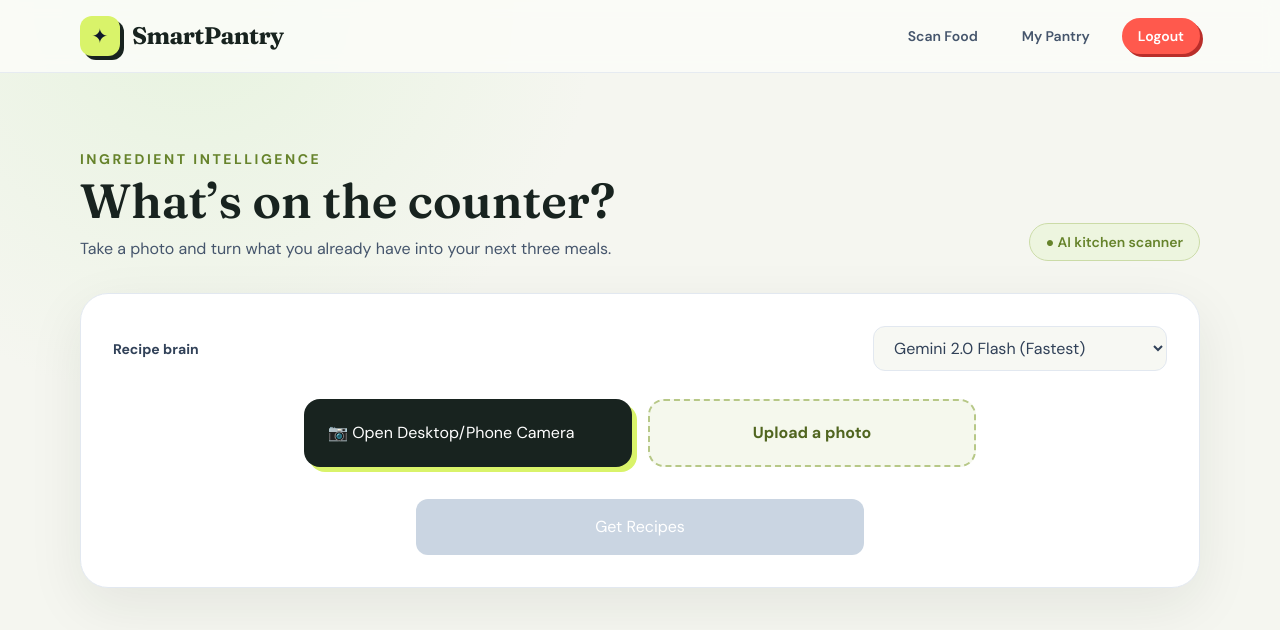
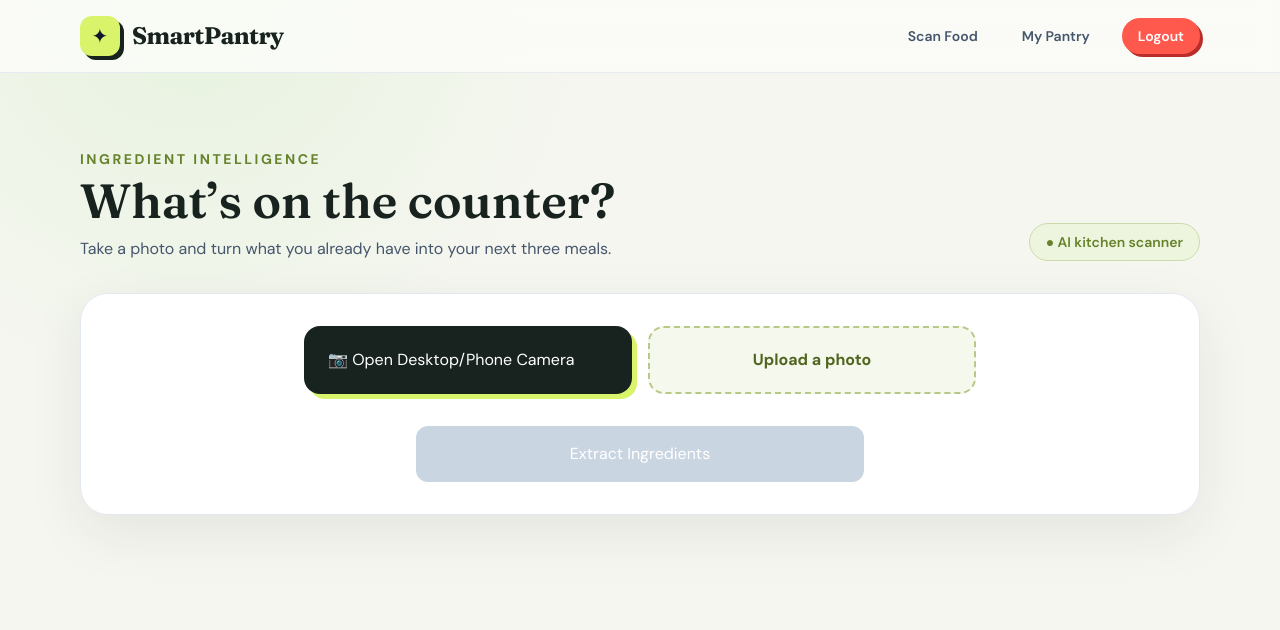
Before and after one commit to NesanduD/smart-pantry, a React (Vite) app in the folder frontend/: page /scan in a window 1280 px wide. Shown: the top 630 px of the page. Built offline with nearby package versions, Linux system fonts and the light colour scheme; sample sign-in values are in the browser's storage.

Commit message:
Removed Model Selection

```diff
--- a/frontend/src/components/IngredientScanner.tsx
+++ b/frontend/src/components/IngredientScanner.tsx
@@ -11,14 +11,17 @@ interface ScanResults {
   suggested_recipes: Recipe[];
 }
 
+interface Notice {
+  title: string;
+  message: string;
+}
+
 const IngredientScanner = () => {
   const [image, setImage] = useState<File | null>(null);
   const [preview, setPreview] = useState<string | null>(null);
   const [loading, setLoading] = useState<boolean>(false);
   const [results, setResults] = useState<ScanResults | null>(null);
-
-  // Model Selection State
-  const [selectedModel, setSelectedModel] = useState<string>('gemini-2.0-flash');
+  const [notice, setNotice] = useState<Notice | null>(null);
 
   // Camera State
   const [isCameraActive, setIsCameraActive] = useState<boolean>(false);
@@ -43,7 +46,10 @@ const IngredientScanner = () => {
       }
     } catch (err) {
       console.error("Camera error:", err);
-      alert("Could not access camera. Please allow permissions or use file upload.");
+      setNotice({
+        title: 'Camera unavailable',
+        message: 'Please allow camera access or choose a photo from your device.',
+      });
     }
   };
 
@@ -84,6 +90,7 @@ const IngredientScanner = () => {
     const file = e.target.files?.[0];
     if (file) {
       stopCamera(); // Turn off camera if they upload a file instead
+      setNotice(null);
       setImage(file);
       setPreview(URL.createObjectURL(file));
       setResults(null);
@@ -97,16 +104,19 @@ const IngredientScanner = () => {
 
     const formData = new FormData();
     formData.append('image', image);
-    formData.append('model', selectedModel); // Sending the chosen model
 
     try {
       const res = await api.post<ScanResults>('ingredients/scan/', formData, {
         headers: { 'Content-Type': 'multipart/form-data' }
       });
       setResults(res.data);
+      setNotice(null);
     } catch (err: any) {
       console.error("Scan error", err);
-      alert(err.response?.data?.error || "Failed to scan. Check console.");
+      setNotice({
+        title: 'The scan needs another try',
+        message: err.response?.data?.error || 'We could not read that image. Try another photo.',
+      });
     } finally {
       setLoading(false);
     }
@@ -124,17 +134,16 @@ const IngredientScanner = () => {
       </div>
 
       <div className="rounded-[28px] border border-slate-200 bg-white p-5 shadow-[0_18px_55px_rgba(24,35,31,0.08)] md:p-8">
-      <div className="mb-7 flex flex-col gap-2 md:flex-row md:items-center md:justify-between">
-        <label className="text-sm font-bold text-slate-700">Recipe brain</label>
-        <select
-          value={selectedModel}
-          onChange={(e) => setSelectedModel(e.target.value)}
-          className="rounded-xl border border-slate-200 bg-[#f7f8f3] px-4 py-2.5 text-sm font-semibold text-slate-700 outline-none focus:border-[#8aaa3d] focus:ring-4 focus:ring-[#d9f36a]/40 md:min-w-64"
-        >
-          <option value="gemini-2.0-flash">Gemini 2.0 Flash (Fastest)</option>
-          <option value="gemma-2b-it">Gemma 2B (Local/Open Source)</option>
-        </select>
-      </div>
+      {notice && (
+        <div role="alert" className="mb-6 flex items-start gap-3 rounded-2xl border border-[#ffc4bd] bg-[#fff1ee] p-4 text-sm text-[#a83d35]">
+          <span className="grid h-7 w-7 shrink-0 place-items-center rounded-full bg-white font-bold shadow-sm">!</span>
+          <div className="min-w-0 flex-1">
+            <p className="font-bold">{notice.title}</p>
+            <p className="mt-1 break-words leading-5 opacity-90">{notice.message}</p>
+          </div>
+          <button type="button" aria-label="Dismiss message" onClick={() => setNotice(null)} className="text-lg leading-none opacity-60 hover:opacity-100">×</button>
+        </div>
+      )}
 
       <div className="flex flex-col items-center gap-6">
 
@@ -200,7 +209,7 @@ const IngredientScanner = () => {
             loading || !image ? 'cursor-not-allowed bg-slate-300' : 'bg-[#e25345] shadow-[4px_4px_0_#b92e2a] hover:-translate-y-0.5'
           }`}
         >
-          {loading ? '🧠 AI is Thinking...' : 'Get Recipes'}
+          {loading ? '🧠 AI is Thinking...' : 'Extract Ingredients'}
         </button>
       </div>
 
--- a/frontend/src/components/PantryList.tsx
+++ b/frontend/src/components/PantryList.tsx
@@ -12,6 +12,11 @@ interface Recipe {
   instructions: string;
 }
 
+interface Notice {
+  title: string;
+  message: string;
+}
+
 const PantryList = () => {
   const [ingredients, setIngredients] = useState<Ingredient[]>([]);
   const [loading, setLoading] = useState<boolean>(true);
@@ -19,7 +24,7 @@ const PantryList = () => {
   // New state for handling AI Recipes
   const [recipes, setRecipes] = useState<Recipe[]>([]);
   const [loadingRecipes, setLoadingRecipes] = useState<boolean>(false);
-  const [selectedModel, setSelectedModel] = useState("models/gemini-3-flash-preview");
+  const [notice, setNotice] = useState<Notice | null>(null);
 
   const fetchPantry = async () => {
     try {
@@ -52,14 +57,15 @@ const generatePantryRecipes = async () => {
   const ingredientNames = ingredients.map(item => item.name);
 
   try {
-    // Send the model choice to the backend
     const res = await api.post('recipes/suggest/', {
       ingredients: ingredientNames,
-      model: selectedModel
     });
     setRecipes(res.data.recipes);
   } catch (err) {
-    alert("This model is tired! Try switching to another one.");
+    setNotice({
+      title: 'The chef is taking a moment',
+      message: 'We could not generate recipes right now. Try again in a moment.',
+    });
   } finally {
     setLoadingRecipes(false);
   }
@@ -128,19 +134,17 @@ const generatePantryRecipes = async () => {
           </button>
         </div>
 
-<div className="mb-4">
-  <label className="mb-2 block text-sm font-bold text-slate-700">Select AI chef:</label>
-  <select
-    value={selectedModel}
-    onChange={(e) => setSelectedModel(e.target.value)}
-    className="w-full rounded-xl border border-slate-200 bg-white px-4 py-3 text-sm font-semibold text-slate-700 outline-none focus:border-[#8aaa3d] focus:ring-4 focus:ring-[#d9f36a]/40"
-  >
-    <option value="models/gemini-3-flash-preview">Gemini 3 Flash (Newest & Fastest)</option>
-    <option value="models/gemini-2.5-flash">Gemini 2.5 Flash (Reliable)</option>
-    <option value="models/gemini-2.0-flash">Gemini 2.0 Flash (Instant)</option>
-    <option value="models/gemma-3-12b-it">Gemma 3 (Open Source)</option>
-  </select>
-</div>
+        {notice && (
+          <div role="alert" className="mb-6 flex items-start gap-3 rounded-2xl border border-[#ffc4bd] bg-[#fff1ee] p-4 text-sm text-[#a83d35]">
+            <span className="grid h-7 w-7 shrink-0 place-items-center rounded-full bg-white font-bold shadow-sm">!</span>
+            <div className="min-w-0 flex-1">
+              <p className="font-bold">{notice.title}</p>
+              <p className="mt-1 leading-5">{notice.message}</p>
+            </div>
+            <button type="button" aria-label="Dismiss message" onClick={() => setNotice(null)} className="text-lg leading-none opacity-60 hover:opacity-100">×</button>
+          </div>
+        )}
+
         {/* Display the Generated Recipes */}
         {recipes.length > 0 && (
           <div className="space-y-4">
```
